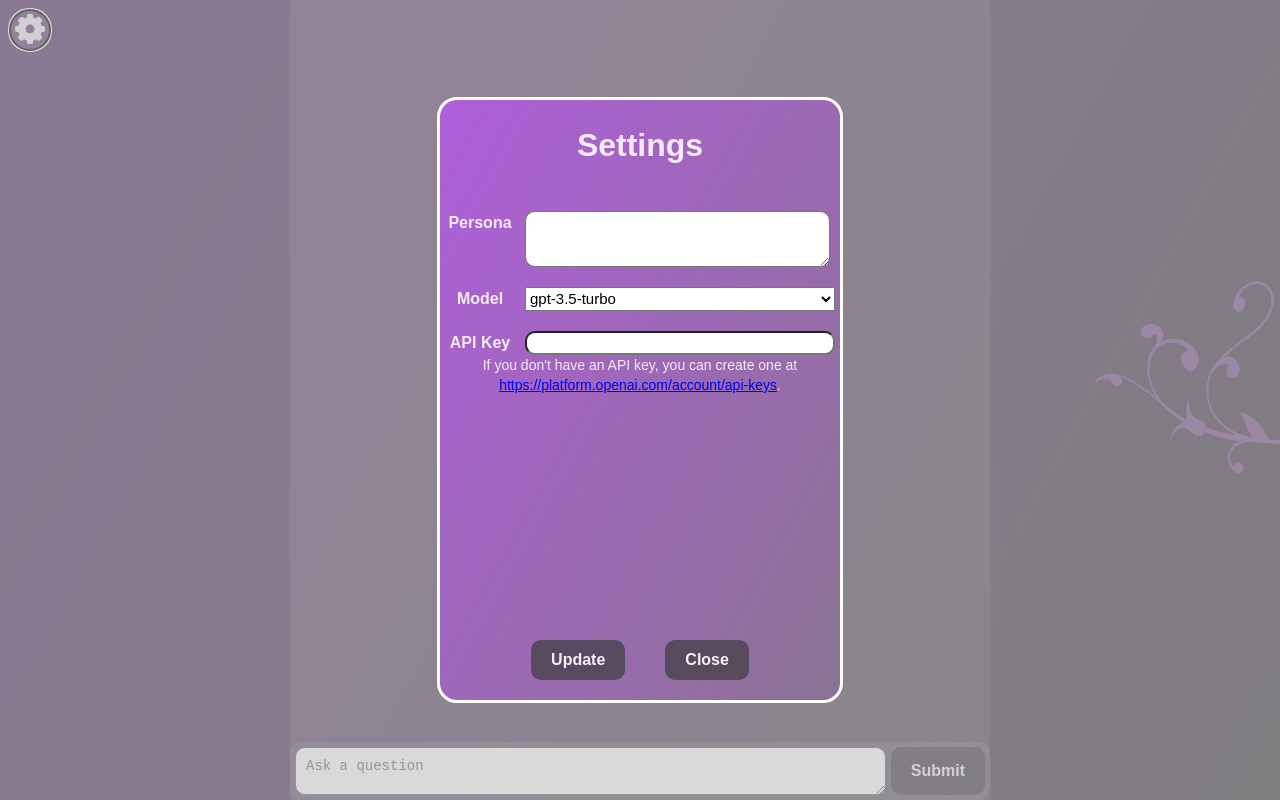
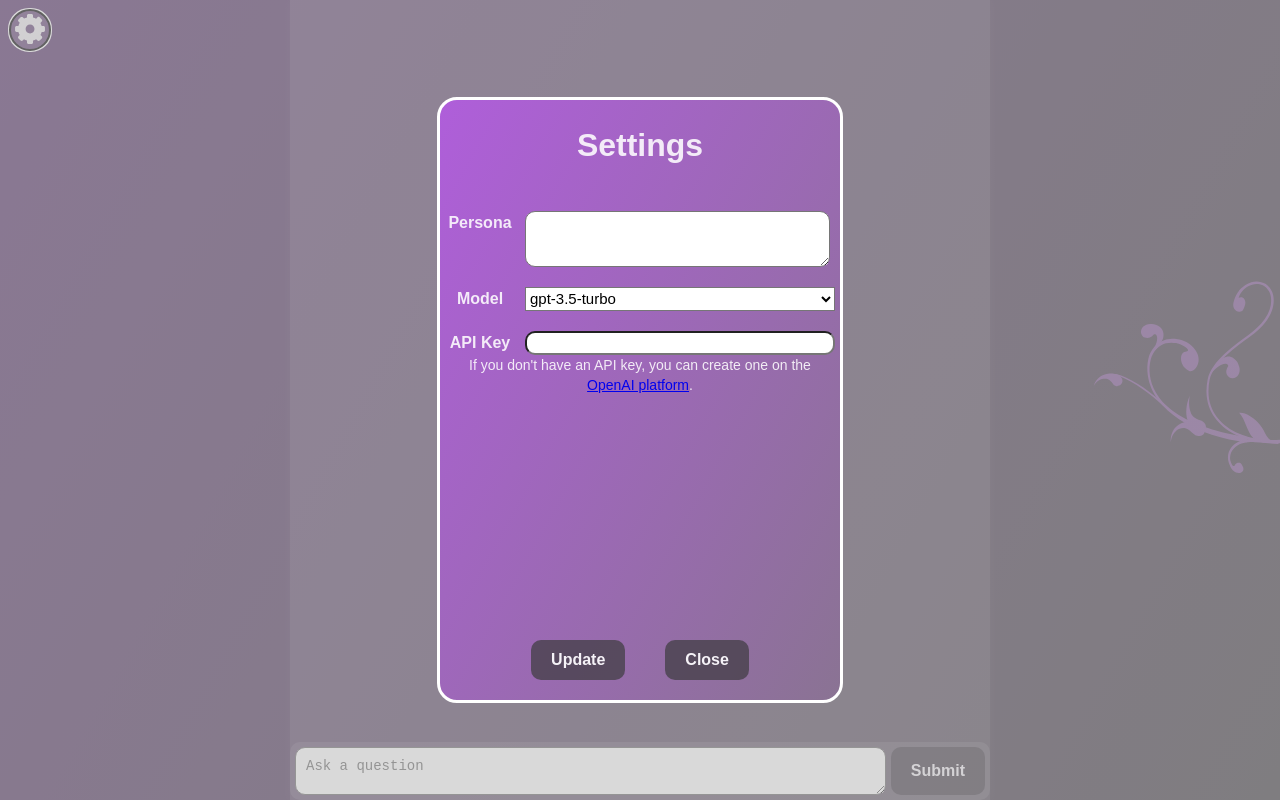
Before and after one commit to jamiesauve/sage, a React (Vite) app: page / in a window 1280 px wide. Both pictures are taken after a click on the button 30 px from the left and 30 px from the top of the page. Shown: the top 800 px of the page. Built offline with nearby package versions, Linux system fonts and the light colour scheme.

Commit message:
Update error messaging around getting an API key if needed

```diff
--- a/src/app.tsx
+++ b/src/app.tsx
@@ -40,7 +40,7 @@ export const App = () => {
       addPastMessage({ message: response, messageJSX: formattedResponse, from: Entity.Api });
     } catch (e) {
       console.error("error calling ChatGPT", e);
-      const failureMessage = "Failed to connect to ChatGPT. You can set your OpenAI API key using \"set-api-key <api-key>\""
+      const failureMessage = "Failed to connect to ChatGPT. You might need to update your OpenAI API key in Settings."
 
       addPastMessage({ message: failureMessage, messageJSX: [<p className="text" key={`message${messageCountRef}`}>{failureMessage}</p>], from: Entity.Sage });
     } finally {
--- a/src/components/settings-menu.tsx
+++ b/src/components/settings-menu.tsx
@@ -95,11 +95,11 @@ export const SettingsMenu:FC<{ handleClose: () => void }> = ({ handleClose }) =>
 
           { !apiKey && (
             <p className="api-key-info">
-              If you don't have an API key, you can create one at{" "}
+              If you don't have an API key, you can create one on the {" "}
               <a
                 href="https://platform.openai.com/account/api-keys"
               >
-                https://platform.openai.com/account/api-keys
+                OpenAI platform
               </a>
               .
               </p>
```
